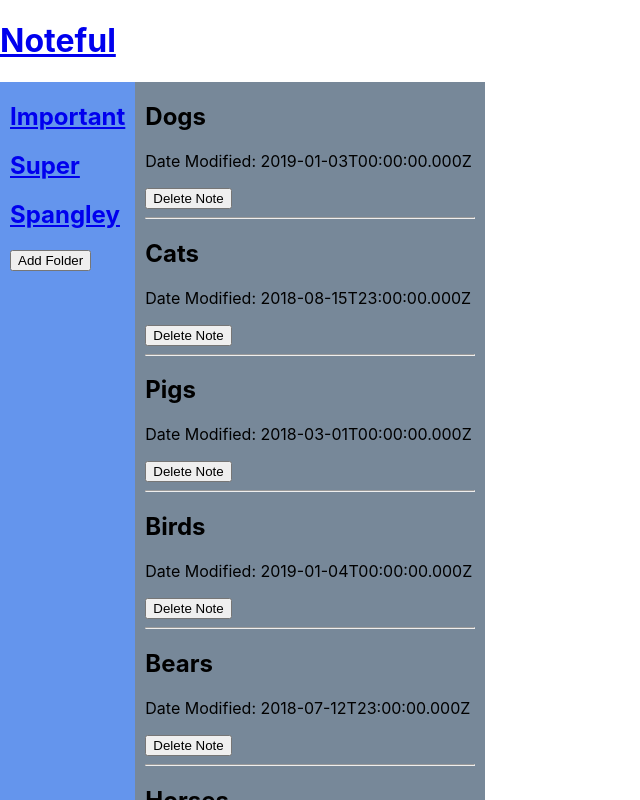
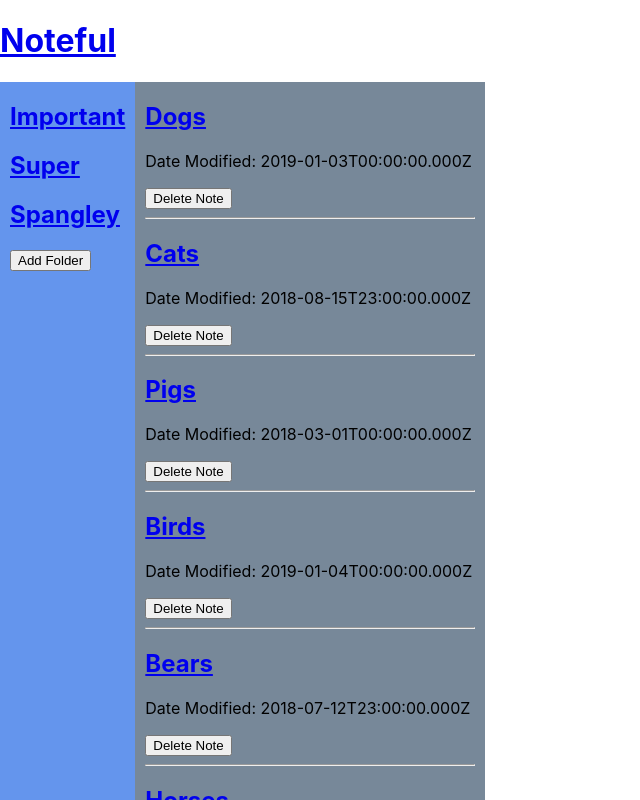
Before and after one commit to prashpoonu/noteful-checkpoint14, a React (Create React App) app: page / in a window 1280 px wide. Shown: the top 800 px of the page, without its empty margins (0-640 px from the left). Built offline with nearby package versions, Linux system fonts and the light colour scheme.

Commit message:
work so far

```diff
--- a/src/App.js
+++ b/src/App.js
@@ -7,6 +7,7 @@ import NoteList from './NoteList/NoteList';
 import NoteListFiltered from './NoteList/NoteListFiltered';
 import Folder from './Folder/Folder';
 import Note from './Note/Note';
+import NoteContent from './Note/NoteContent'
 
 export default class App extends Component {
   render () {
@@ -36,10 +37,20 @@ export default class App extends Component {
 
 
           <Route
-            path="note" //note.id
-            render={() =>
-              <Note />}
+            path="/note/:noteId" //note.id
+            render={routingProps =>{
+             return (
+              <NoteContent       //Made new component for rendering note content after link from Note.js is clicked - followed
+                                //solution example to render the prop containing the content from NoteListFiltered.js to see if I could get it to go to NoteContent.
+                                // Wasn't able to figure it out. I couldn't pass the prop that contained the note content inside of Note.js or NotelistFiltered.js
+                                //without putting an instance of it there (i.e. the content would show up on the notecard itself as opposed to showing up on the page after the note linked was clicked.)
+                                //using your NoteListFiltered function, how can I pass the prop without displaying it in the wrong place?
+
+              {...routingProps}
+             /> )}}
+
             />
+
         </main>
       </div>
     );
--- a/src/Note/Note.js
+++ b/src/Note/Note.js
@@ -1,13 +1,19 @@
 import React, { Component } from 'react';
+import { Link } from 'react-router-dom'
+import notePageContent from './noteContent'
+
 
 export default class Note extends Component {
     render() {
+        console.log(this.props);
         return (
             <>
-                <h2 className="note">{this.props.name}</h2>
+                <h2 className="note">
+                <Link to={`/note/${this.props.id}`}>
+                    {this.props.name}
+                </Link>
+                </h2>
                 <p>Date Modified: {this.props.modified}</p>  {/* format date here */}
-
-                {/* <p>Content Details (if clicked)</p> */}
                 <button>Delete Note</button>
                 <hr />
             </>
--- /dev/null
+++ b/src/Note/noteContent.js
@@ -0,0 +1,11 @@
+import React from 'react'
+
+export default function notePageContent (props) {
+  console.log(props);
+
+  return (
+      <div className='NotePageMain__content'>
+         <p>{props}</p>
+      </div>
+  )
+}
--- a/src/NoteList/NoteListFiltered.js
+++ b/src/NoteList/NoteListFiltered.js
@@ -2,17 +2,21 @@ import React, { Component } from 'react';
 import Note from '../Note/Note';
 import AddNote from '../AddNote/AddNote';
 import DATA from '../dummystore';
+import NotePageMain from '../../../noteful-client/src/NotePageMain/NotePageMain';
+import notePageContent from '../Note/NoteContent';
 
 // this has the filtered list of notes
 
 export default class NoteListFiltered extends Component {
+
     render () {
-        const folder = DATA.folders.find(folder => folder.id === this.props.match.params.folderId);
+        console.log(this.props)
+        const folders = DATA.folders.find(folder => folder.id === this.props.match.params.folderId);
             //Important part )
 
         let notes = DATA.notes.map(note => {            // this is what's in the URL
-            if (folder.id === note.folderId) {
-                return <Note {...note} />
+            if (folders.id === note.folderId) {
+                return <Note {...note}/>
             }
         });
 
```
Also changed, not shown: 1 other file (tests, documents, lock files or other folders).
